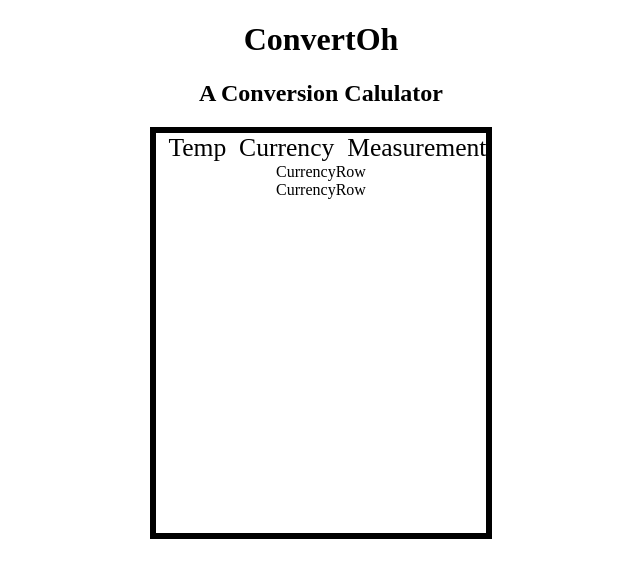
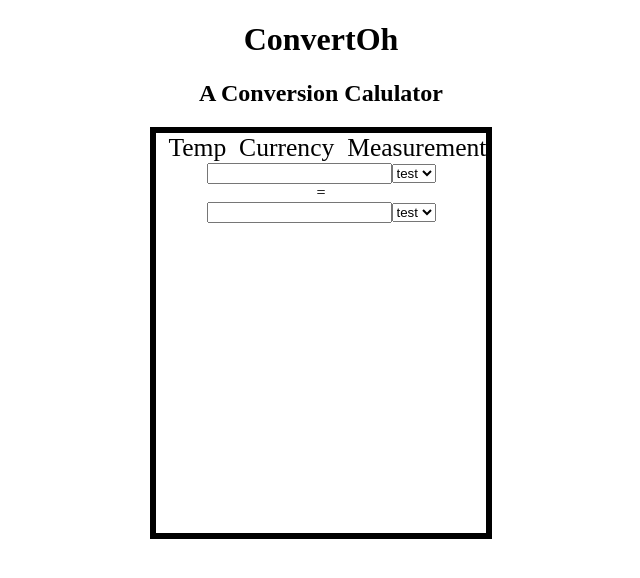
Before and after one commit to StudentCZ/ConvertOh, a React (Create React App) app: page / in a window 1280 px wide. Both pictures are taken after a click on the item "Currency". Shown: the top 578 px of the page, without its empty margins (319-959 px from the left). Built offline with nearby package versions, Linux system fonts and the light colour scheme.

Commit message:
added a input and option to currency row

```diff
--- a/src/Currency.js
+++ b/src/Currency.js
@@ -5,6 +5,7 @@ function Currency() {
   return (
     <>
       <CurrencyRow />
+      <div>=</div>
       <CurrencyRow />
     </>
   );
--- a/src/CurrencyRow.js
+++ b/src/CurrencyRow.js
@@ -1,7 +1,14 @@
 import React from 'react';
 
 function CurrencyRow() {
-  return <div>CurrencyRow</div>;
+  return (
+    <div>
+      <input type='number' />
+      <select>
+        <option value='test'>test</option>
+      </select>
+    </div>
+  );
 }
 
 export default CurrencyRow;
```
